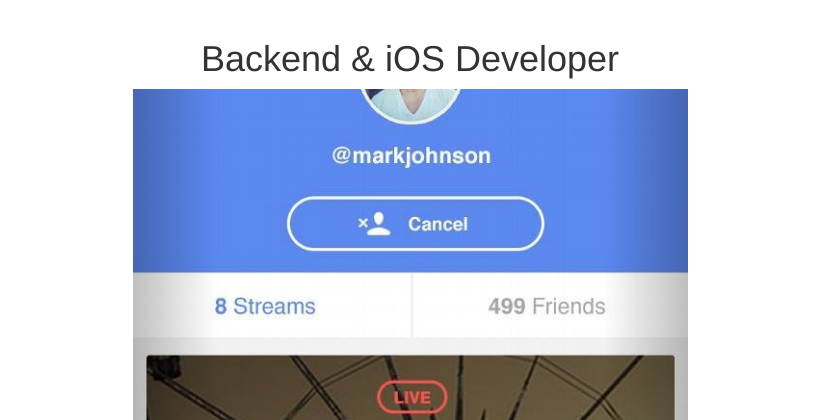
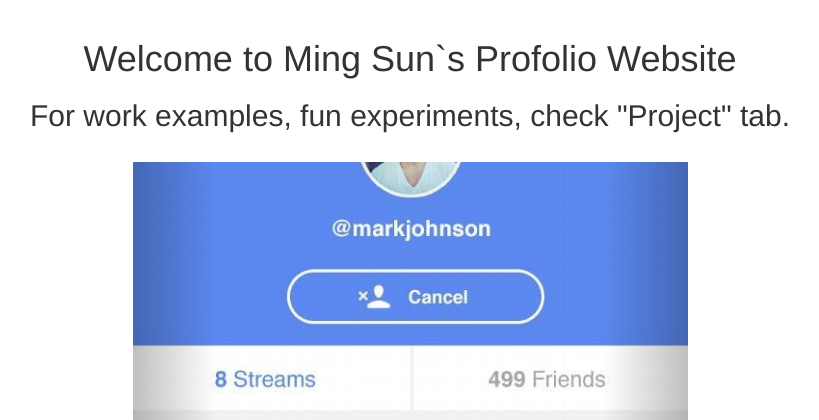
Before and after one commit to supersun17/live-chat-demo, a Node server app: page / in a window 1280 px wide. Shown: the part 51-471 px from the top of the page, without its empty margins (230-1049 px from the left). Run offline with Node 20, Linux system fonts and the light colour scheme; some libraries are stand-ins or nearby versions.

Commit message:
minor UI changes

```diff
--- a/views/index/home.ejs
+++ b/views/index/home.ejs
@@ -15,6 +15,9 @@
       padding-bottom: 30px;
     }
     h1 {
+      text-align: center;
+    }
+    h2 {
       text-align: center;
     }
   </style>
@@ -40,7 +43,9 @@
       </div><!--/.nav-collapse -->
     </div>
   </nav>
-  <h1>Backend & iOS Developer</h2>
+  <h1>Welcome to Ming Sun`s Profolio Website</h1>
+  <h2>For work examples, fun experiments, check "Project" tab.</h2>
+  <br>
   <div class="container">
     <div class="row"><div class="col-lg-6 col-md-6 col-sm-9 col-sm-12" style="margin: 0 auto;float: none;">
       <div id="myCarousel" class="carousel slide" data-ride="carousel">
```
Also changed, not shown: views/index/about-me.ejs (+4 -3 lines).
